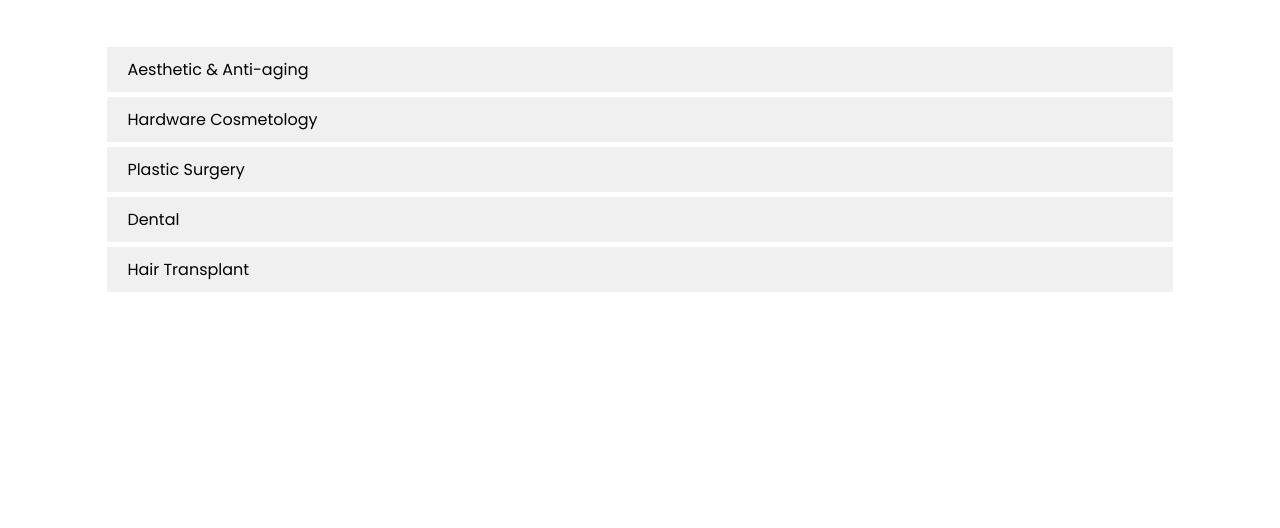
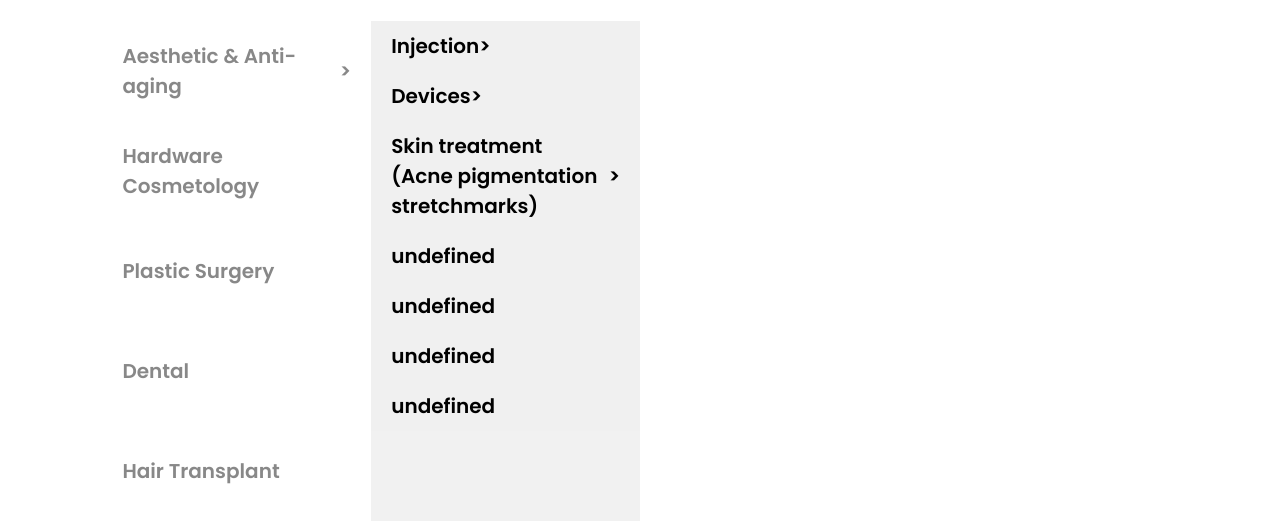
Before and after one commit to lemonazaur/ERP-Swiss-task, a plain HTML site: page index.html in a window 1280 px wide. Both pictures are taken after a click on the item "Aesthetic & Anti-aging". Shown: the part 272-800 px from the top of the page. Drawn offline with Linux system fonts and the light colour scheme.

Commit message:
checkpoint

```diff
--- a/index.html
+++ b/index.html
@@ -7,6 +7,7 @@
 
   <link href="https://fonts.googleapis.com/css2?family=Poppins:wght@400;500;600;700&display=swap" rel="stylesheet">
   <link rel="stylesheet" href="styles.css">
+  <script src="script.js"></script>
 </head>
 <body>
   <!--Nav bar-->
@@ -72,26 +73,20 @@
   <!-- Provided Structure -->
   <div class="main-category-block">
     <ul class="active">
-      <li class="category-btn"
-          data-sub="[{'Injection': [{'Dermal Filler Injections': [{'name': 'Face Fillers', 'id': 286}, {'name': 'Filler Dissolving (hyaluronidase)', 'id': 317}, {'name': 'Body Fillers', 'id': 58}]}, {'Botulinum Toxin': [{'name': 'Botox for face', 'id': 241}, {'name': 'Sweat Reduction', 'id': 158}]}, {'Mesotherapy Biorevitalization': [{'name': 'Mesotherapy', 'id': 246}, {'name': 'Mesobotox', 'id': 244}, {'name': 'Cherry Lips', 'id': 323}, {'name': 'Skinboosters', 'id': 245}]}, {'PRP': [{'name': 'Hair PRP', 'id': 367}, {'name': 'Face &amp; Neck PRP', 'id': 368}]}, {'name': 'Fat Burner injection: Lipolysis (lemonbottle, aqualyx)', 'id': 124}]}, {'Devices': [{'name': 'Genius RF Microneedling', 'id': 373}, {'name': 'Hollywood Spectra', 'id': 329}, {'name': 'Sofwave', 'id': 6}]}, {'Skin treatment (Acne pigmentation stretchmarks)': [{'name': 'Acne', 'id': 185}, {'name': 'Pigmentation treatment', 'id': 371}, {'name': 'Cellulite', 'id': 175}, {'name': 'Tattoo removal', 'id': 140}, {'name': 'Stretch marks removal', 'id': 141}]}, {'name': 'IV Drips', 'id': 18}, {'name': 'Aesthetic Doctor Consultation', 'id': 365}]"
-          data-name="Aesthetic &amp; Anti-aging">Aesthetic &amp; Anti-aging</li>
-      <li class="category-btn"
-          data-sub="[{'Laser Hair Removal': [{'name': 'Men', 'id': 336}, {'name': 'Women', 'id': 337}]}, {'Skin treatment': [{'Skin Care &amp; Facial': [{'name': 'Mirapeel Hydrating Facial', 'id': 277}, {'name': 'Dermapen Microneedling', 'id': 369}]}, {'Peeling': [{'name': 'Pigmentation', 'id': 370}, {'name': 'Hollywood (Carbon) Peel', 'id': 208}]}, {'Devices': [{'name': 'Clarity 2', 'id': 372}, {'name': 'Hollywood Spectra', 'id': 374}, {'name': 'Sofwave', 'id': 375}, {'name': 'Genius RF Microneedling', 'id': 7}]}]}, {'PRP': [{'name': 'PRP Face &amp; Neck', 'id': 326}, {'name': 'PRP Hair', 'id': 67}]}, {'name': 'Hardware Cosmetology Consultation', 'id': 366}]"
-          data-name="Hardware Cosmetology">Hardware Cosmetology</li>
-      <li class="category-btn"
-          data-sub="[{'Facial Surgery Consultations': [{'name': 'Face Lift', 'id': 191}, {'name': 'Eyelid and Peri-Orbital Surgery', 'id': 347}, {'name': 'Nose Surgery (Rhinoplasty)', 'id': 224}, {'name': 'Ear surgery (Otoplasty)', 'id': 216}]}, {'Body Surgery Consultation': [{'name': 'MIA procedure for Breast', 'id': 255}, {'name': 'Body Contouring Consultation', 'id': 350}, {'name': 'Liposuction', 'id': 35}, {'name': 'Mommy Makeover Consultation', 'id': 237}, {'name': 'Breast Surgery Consultation', 'id': 234}]}, {'Skin - Dermatology Surgery': [{'name': 'Lipoma Surgery', 'id': 355}, {'name': 'Cyst Removal', 'id': 164}, {'name': 'Mole Removal', 'id': 165}]}, {'name': 'Post-Op Consultation', 'id': 345}]"
-          data-name="Plastic Surgery">Plastic Surgery</li>
-      <li class="category-btn"
-          data-sub="[{'Aesthetic Dental treatments': [{'name': 'Aligners', 'id': 360}, {'name': 'Whitening', 'id': 359}, {'name': 'Veneers', 'id': 361}, {'name': 'Cleansing &amp; polishing', 'id': 358}]}, {'name': 'CBCT Scan (Cone Beam CT)', 'id': 309}, {'name': 'Dental Consultation', 'id': 356}, {'name': 'Holistic Dentistry Consutlation', 'id': 357}]"
-          data-name="Dental">Dental</li>
-      <li class="category-btn" data-sub="[{'name': 'Doctor Consultation', 'id': 64}]"
-          data-name="Hair Transplant">Hair Transplant</li>
+      <li class="category-btn" data-sub='[{"Injection":[{"Dermal Filler Injections":[{"name":"Face Fillers","id":286},{"name":"Filler Dissolving (hyaluronidase)","id":317},{"name":"Body Fillers","id":58}]},{"Botulinum Toxin":[{"name":"Botox for face","id":241},{"name":"Sweat Reduction","id":158}]},{"Mesotherapy Biorevitalization":[{"name":"Mesotherapy","id":246},{"name":"Mesobotox","id":244},{"name":"Cherry Lips","id":323},{"name":"Skinboosters","id":245}]},{"PRP":[{"name":"Hair PRP","id":367},{"name":"Face & Neck PRP","id":368}]},{"name":"Fat Burner injection: Lipolysis (lemonbottle, aqualyx)","id":124}]},{"Devices":[{"name":"Genius RF Microneedling","id":373},{"name":"Hollywood Spectra","id":329},{"name":"Sofwave","id":6}]},{"Skin treatment (Acne pigmentation stretchmarks)":[{"name":"Acne","id":185},{"name":"Pigmentation treatment","id":371},{"name":"Cellulite","id":175},{"name":"Tattoo removal","id":140},{"name":"Stretch marks removal","id":141}]},{"name":"IV Drips","id":18},{"name":"Aesthetic Doctor Consultation","id":365}]' data-name="Aesthetic & Anti-aging">Aesthetic & Anti-aging</li>
+      <li class="category-btn" data-sub='[{"Laser Hair Removal":[{"name":"Men","id":336},{"name":"Women","id":337}]},{"Skin treatment":[{"Skin Care & Facial":[{"name":"Mirapeel Hydrating Facial","id":277},{"name":"Dermapen Microneedling","id":369}]},{"Peeling":[{"name":"Pigmentation","id":370},{"name":"Hollywood (Carbon) Peel","id":208}]},{"Devices":[{"name":"Clarity 2","id":372},{"name":"Hollywood Spectra","id":374},{"name":"Sofwave","id":375},{"name":"Genius RF Microneedling","id":7}]}]},{"PRP":[{"name":"PRP Face & Neck","id":326},{"name":"PRP Hair","id":67}]},{"name":"Hardware Cosmetology Consultation","id":366}]' data-name="Hardware Cosmetology">Hardware Cosmetology</li>
+      <li class="category-btn" data-sub='[{"Facial Surgery Consultations":[{"name":"Face Lift","id":191},{"name":"Eyelid and Peri-Orbital Surgery","id":347},{"name":"Nose Surgery (Rhinoplasty)","id":224},{"name":"Ear surgery (Otoplasty)","id":216}]},{"Body Surgery Consultation":[{"name":"MIA procedure for Breast","id":255},{"name":"Body Contouring Consultation","id":350},{"name":"Liposuction","id":35},{"name":"Mommy Makeover Consultation","id":237},{"name":"Breast Surgery Consultation","id":234}]},{"Skin - Dermatology Surgery":[{"name":"Lipoma Surgery","id":355},{"name":"Cyst Removal","id":164},{"name":"Mole Removal","id":165}]},{"name":"Post-Op Consultation","id":345}]' data-name="Plastic Surgery">Plastic Surgery</li>
+      <li class="category-btn" data-sub='[{"Aesthetic Dental treatments":[{"name":"Aligners","id":360},{"name":"Whitening","id":359},{"name":"Veneers","id":361},{"name":"Cleansing & polishing","id":358}]},{"name":"CBCT Scan (Cone Beam CT)","id":309},{"name":"Dental Consultation","id":356},{"name":"Holistic Dentistry Consultation","id":357}]' data-name="Dental">Dental</li>
+      <li class="category-btn" data-sub='[{"name":"Doctor Consultation","id":64}]' data-name="Hair Transplant">Hair Transplant</li>
     </ul>
-    <div id="category-image">
-      <img src="woman.png" loading="lazy" style="" alt="beautiful woman"/>
-    </div>
+
+    <ul class="level1 active"></ul>
+    <ul class="level2 active"></ul>
+    <ul class="level3 active"></ul>
+
+    <img src="woman.png" loading="lazy" alt="beautiful woman"/>
   </div>
 
-<script src="script.js"></script>
+
 </body>
 </html>
--- a/script.js
+++ b/script.js
@@ -9,6 +9,21 @@ document.addEventListener('DOMContentLoaded', () => {
         level1.innerHTML = '';
         level2.innerHTML = '';
         level3.innerHTML = '';
+        level2.style.display = 'none';
+        level3.style.display = 'none';
+    }
+
+    function clearArrows(level) {
+        level.querySelectorAll('.category-btn > .arrow').forEach(arrow => arrow.remove());
+    }
+
+    function addArrowToItem(item) {
+        if (!item.querySelector('.arrow')) {
+            const arrow = document.createElement('span');
+            arrow.classList.add('arrow');
+            arrow.innerHTML = '>';
+            item.appendChild(arrow);
+        }
     }
 
     function populateMenu(menu, data) {
@@ -16,9 +31,9 @@ document.addEventListener('DOMContentLoaded', () => {
         data.forEach(sub => {
             for (const key in sub) {
                 if (Array.isArray(sub[key])) {
-                    menuHtml += `<li class="submenu-item" data-sub='${JSON.stringify(sub[key])}'>${key} <span class="arrow">></span></li>`;
+                    menuHtml += `<li class="submenu-item category-btn" data-sub='${JSON.stringify(sub[key])}'>${key} <span class="arrow">></span></li>`;
                 } else {
-                    menuHtml += `<li>${sub[key].name}</li>`;
+                    menuHtml += `<li class="category-btn">${sub[key].name}</li>`;
                 }
             }
         });
@@ -29,27 +44,46 @@ document.addEventListener('DOMContentLoaded', () => {
             submenuItem.addEventListener('click', (event) => {
                 event.stopPropagation(); // Prevent triggering parent click event
                 const subMenuData = JSON.parse(submenuItem.getAttribute('data-sub'));
+
+                // Add arrow to the clicked submenu item
+                clearArrows(menu); // Ensure only one arrow per level
+                addArrowToItem(submenuItem);
+
                 if (menu === level1) {
+                    if (!level2.classList.contains('open')) {
                         level2.style.display = 'block';
                         level3.style.display = 'none';
+                        level1.classList.add('open');
+                        level2.classList.remove('open');
+                        level3.classList.remove('open');
                         populateMenu(level2, subMenuData);
+                    }
                 } else if (menu === level2) {
+                    if (!level3.classList.contains('open')) {
                         level3.style.display = 'block';
+                        level2.classList.add('open');
+                        level3.classList.remove('open');
                         populateMenu(level3, subMenuData);
+                    }
                 }
             });
         });
     }
 
+    function addCategoryButtonEventListeners() {
         menuItems.forEach(item => {
             item.addEventListener('click', () => {
                 // Hide the woman image when a category button is clicked
                 womanImage.style.display = 'none';
 
-            // Remove active class from all menu items
-            menuItems.forEach(i => i.classList.remove('active'));
-            // Add active class to the clicked item
-            item.classList.add('active');
+                // Remove open class from all menu items
+                document.querySelectorAll('.main-category-block ul').forEach(ul => ul.classList.remove('open'));
+                // Add open class to the clicked item's parent ul
+                item.parentElement.classList.add('open');
+
+                // Add arrow to the clicked item
+                clearArrows(item.parentElement); // Ensure only one arrow per level
+                addArrowToItem(item);
 
                 // Clear previous submenus
                 clearSubMenus();
@@ -60,4 +94,7 @@ document.addEventListener('DOMContentLoaded', () => {
                 populateMenu(level1, subMenuData);
             });
         });
+    }
+
+    addCategoryButtonEventListeners();
 });
--- a/styles.css
+++ b/styles.css
@@ -178,16 +178,16 @@ h2{
     font-weight: 600;
     line-height: 54px;
     text-align: left;
-
 }
 
 /* 4. Content
 ---------------------------------------------------------*/
 .main-category-block {
     display: flex;
-    flex-direction: column;
+    flex-direction: row;
     align-items: center;
-    padding: 21px min(166px, 8vw);
+    justify-content: left;
+    padding: 0 min(166px, 8vw);
 }
 
 ul {
@@ -195,38 +195,54 @@ ul {
     padding: 0;
 }
 
+.active {
+    max-width: calc((100vw - min(166px, 8vw) * 2) / 4);
+    height: 500px;
+    background-color: #F1F1F1;
+
+    display: flex;
+    flex-direction: column;
+    justify-content: space-between; /* Evenly distribute items */
+}
+
 .category-btn {
     padding: 10px 20px;
-    margin: 5px;
     background-color: #f0f0f0;
     cursor: pointer;
+
+    font-size: 20px;
+    font-weight: 600;
+    line-height: 30px;
+    text-align: left;
+
+    flex: 1;
+    display: flex;
+    align-items: center;
 }
 
 .category-btn:hover {
     background-color: #e0e0e0;
 }
 
-.subcategory-block {
-    margin-top: 20px;
+.main-category-block img{
+    padding-left: min(166px, 8vw);
 }
 
 
-
-
-
-
-
-
+.open li{
+    background-color: white;
+    color: #888888;
+}
+.open{
+    background-color: white;
+}
 
 
 /*
 Other
 ---------------------------------------------------------
 
-
-
-
-/* Default styles for mobile */
+/* Default styles */
 .desktop-content {
     display: none;
 }
@@ -234,6 +250,22 @@ Other
     display: flex;
 }
 
+.level1{
+    display: none;
+}
+
+.level2{
+    display: none;
+}
+
+.level3{
+    display: none;
+}
+@media (max-width: 902px){
+    .main-category-block img{
+        display: none;
+    }
+}
 /* Styles for desktop */
 @media (min-width: 902px) {
     .logo {
@@ -241,12 +273,6 @@ Other
         padding: 0 20px;
     }
 
-
-
-
-    /*
-    todo: filter
-     */
     .mobile-content {
         display: none;
     }
@@ -262,8 +288,4 @@ Other
     ul {
         flex: 1;
     }
-
-    .subcategory-block {
-        flex: 2;
-    }
 }
```
Lines whose indentation alone changed are shown as unchanged.
